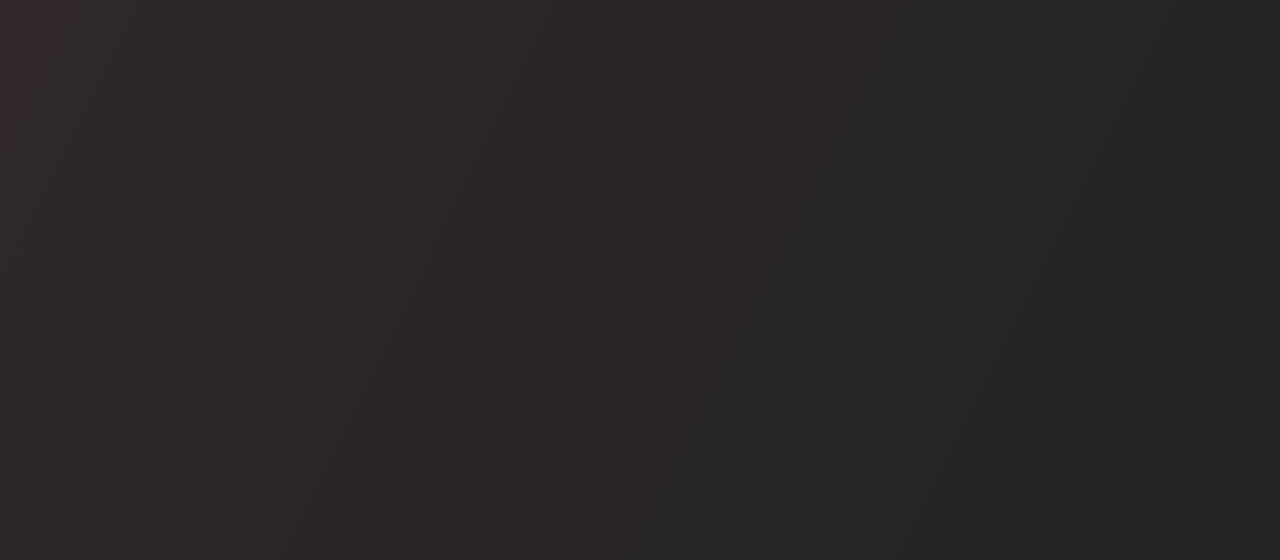
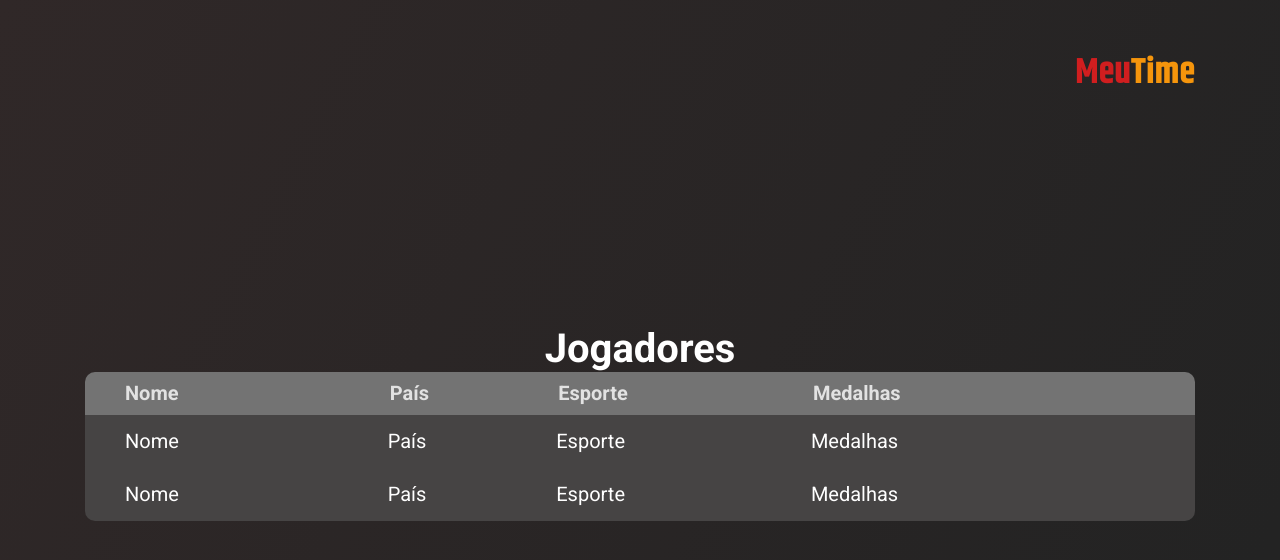
Before and after one commit to lucas-alm-ps/meu-time, a React (Vite) app: page /result in a window 1280 px wide. Before the commit this address had no page. Shown: the top 560 px of the page. Built offline with nearby package versions, Linux system fonts and the light colour scheme.

Commit message:
feat: add table layout

```diff
--- a/src/App.tsx
+++ b/src/App.tsx
@@ -1,6 +1,7 @@
 import { BrowserRouter, Route, Routes } from 'react-router-dom';
 import LoginPage from './pages/login-page/LoginPage';
 import ChoicesPage from './pages/choices-page/ChoicesPage';
+import ResultPage from './pages/result-page/ResultPage';
 
 function App() {
 	return (
@@ -8,6 +9,7 @@
 			<Routes>
 				<Route path='/' Component={LoginPage} />
 				<Route path='/choose' Component={ChoicesPage} />
+				<Route path='/result' Component={ResultPage} />
 			</Routes>
 		</BrowserRouter>
 	);
--- a/src/components/Bar.tsx
+++ b/src/components/Bar.tsx
@@ -2,9 +2,14 @@
 import Logo from './Logo';
 import { Link } from 'react-router-dom';
 
-export default function Bar() {
+interface BarProps {
+	teamName?: string;
+}
+
+export default function Bar({ teamName }: BarProps) {
 	return (
 		<StyledBar>
+			<StyledTeamName>{teamName}</StyledTeamName>
 			<Link to='/'>
 				<Logo />
 			</Link>
@@ -15,9 +20,18 @@
 const StyledBar = styled.div`
 	width: 100%;
 	display: flex;
-	justify-content: right;
+	justify-content: space-between;
 	padding: 45px 85px 0 85px;
 	position: fixed;
 	top: 0;
 	left: 0;
 `;
+
+const StyledTeamName = styled.h1`
+	font-family: 'Roboto';
+	font-style: normal;
+	font-weight: 900;
+	font-size: 40px;
+	line-height: 47px;
+	color: #f5950c;
+`;
--- a/src/components/ChoiceCard.tsx
+++ b/src/components/ChoiceCard.tsx
@@ -1,6 +1,6 @@
 import styled from 'styled-components';
-import { Instruction } from '../styles/Instruction';
-import { FormEvent, useState } from 'react';
+import { Instruction } from '../styles/';
+import { useState } from 'react';
 
 interface ChoiceCardProps {
 	instruction: string;
--- /dev/null
+++ b/src/components/Table.tsx
@@ -0,0 +1,83 @@
+import styled from 'styled-components';
+
+export default function Table() {
+	return (
+		<StyledTable>
+			<thead>
+				<tr>
+					<th>Nome</th>
+					<th>País</th>
+					<th>Esporte</th>
+					<th>Medalhas</th>
+				</tr>
+			</thead>
+			<tbody>
+				<tr>
+					<td>Nome</td>
+					<td>País</td>
+					<td>Esporte</td>
+					<td>Medalhas</td>
+				</tr>
+				<tr>
+					<td>Nome</td>
+					<td>País</td>
+					<td>Esporte</td>
+					<td>Medalhas</td>
+				</tr>
+			</tbody>
+		</StyledTable>
+	);
+}
+
+const StyledTable = styled.table`
+	border-collapse: collapse;
+	width: 100%;
+	border-radius: 10px;
+	overflow: hidden;
+	border-spacing: 100px;
+	padding: 100px;
+
+	th:first-child,
+	td:first-child {
+		padding-left: 40px;
+	}
+	th:last-child,
+	td:last-child {
+		padding-right: 40px;
+	}
+
+	th,
+	td {
+		text-align: left;
+	}
+
+	th {
+		font-family: 'Roboto';
+		font-style: normal;
+		font-weight: 700;
+		font-size: 20px;
+		line-height: 23px;
+		color: #e2e2e2;
+		padding: 10px;
+	}
+
+	td {
+		font-family: 'Roboto';
+		font-style: normal;
+		font-weight: 400;
+		font-size: 20px;
+		line-height: 23px;
+		color: #ffffff;
+		padding: 15px 8px;
+	}
+
+	thead {
+		background: #737373;
+		height: 38px;
+		padding: 8px;
+	}
+
+	tbody {
+		background: #464444;
+	}
+`;
--- a/src/pages/login-page/LoginPage.tsx
+++ b/src/pages/login-page/LoginPage.tsx
@@ -1,7 +1,7 @@
 import styled from 'styled-components';
 import footballPlayer from '../../assets/football-player.png';
 import { StyledPage } from '../../styles/Page';
-import { Instruction } from '../../styles/Instruction';
+import { Instruction } from '../../styles/';
 import Input from './Input';
 import Button from '../../components/Button';
 import MainPage from '../main-page/MainPage';
--- a/src/pages/main-page/MainPage.tsx
+++ b/src/pages/main-page/MainPage.tsx
@@ -16,4 +16,5 @@
 	width: 100vw;
 	height: 100vh;
 	flex-direction: column;
+	padding: 45px 85px 0 85px;
 `;
--- /dev/null
+++ b/src/pages/result-page/ResultPage.tsx
@@ -0,0 +1,12 @@
+import Table from '../../components/Table';
+import { BoxTitle } from '../../styles';
+import MainPage from '../main-page/MainPage';
+
+export default function ResultPage() {
+	return (
+		<MainPage>
+			<BoxTitle>Jogadores</BoxTitle>
+			<Table />
+		</MainPage>
+	);
+}
--- a/src/styles/Instruction.ts
+++ b/src/styles/index.ts
@@ -9,3 +9,12 @@
 	color: #ffffff;
 	margin-bottom: 20px;
 `;
+
+export const BoxTitle = styled.h3`
+	font-family: 'Roboto';
+	font-style: normal;
+	font-weight: 700;
+	font-size: 40px;
+	line-height: 47px;
+	color: #ffffff;
+`;
--- a/src/styles/reset.css
+++ b/src/styles/reset.css
@@ -87,6 +87,8 @@
 	vertical-align: baseline;
 }
 /* HTML5 display-role reset for older browsers */
+a,
+title,
 article,
 aside,
 details,
@@ -124,7 +126,6 @@
 }
 body * {
 	box-sizing: border-box;
-	display: block;
 	transition: all 0.3s ease-in-out;
 }
 
```
